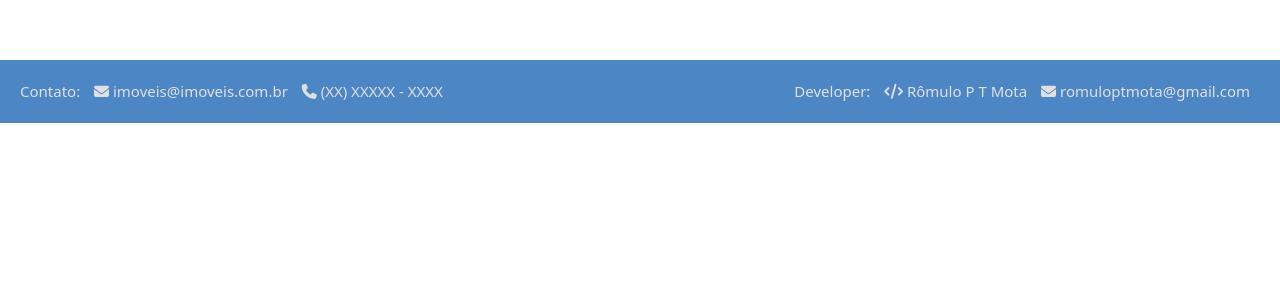
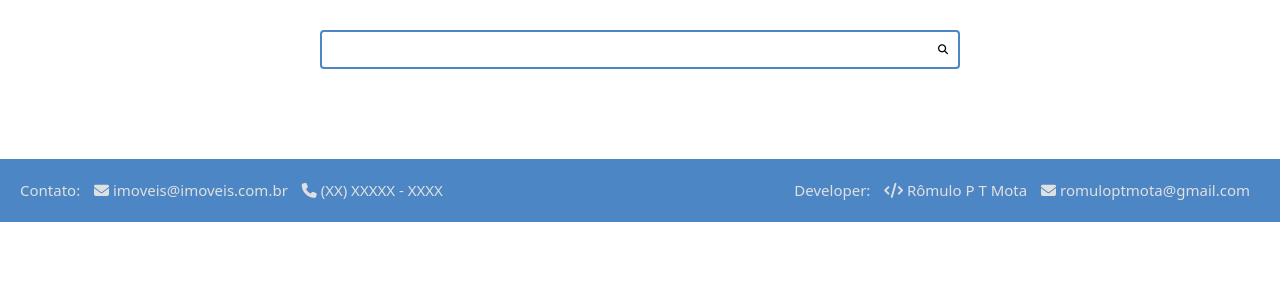
Before and after one commit to romuloptmota/sistema-imoveis, a Django app: page / in a window 1280 px wide. Shown: the part 143-443 px from the top of the page. Run offline with Django 4.2, Linux system fonts and the light colour scheme; data that the repository does not hold is empty; some libraries are stand-ins or nearby versions.

Commit message:
Criado campo search template

```diff
--- a/core/static/css/styles.css
+++ b/core/static/css/styles.css
@@ -128,6 +128,48 @@ h1,h2,h3,h4,h5,h6 {
     gap: var(--spacing-gutter-medium);
 }
 
+.search-form{
+    border: .2rem solid var(--color-debug-dark);
+    max-width: 64rem;
+    margin: 0 auto;
+    border-radius: .4rem;
+    position: relative;
+    transition: all 300ms ease-in-out;
+}
+
+.search-input,
+.search-button{
+    border: none;
+    background: none;
+    outline: none;
+    padding: 1rem;
+    transition: all 300ms ease-in-out;
+}
+
+.search-input{
+    width: 100%;
+    padding-right: 3rem;
+}
+
+.search-button{
+    position: absolute;
+    top: 0;
+    right: 0;
+}
+
+.search-button:focus{
+    outline: 1px solid var(--color-primary);
+}
+
+.search-form:focus-within {
+    border-color: var(--color-primary);
+    background-color: var(--color-white);
+}
+
+.search-form:focus-within .search-button {
+    color: var(--color-primary);
+}
+
 .properties {
     background: var(--color-gray-1);
     box-shadow: -5px 5px 15px rgba(0, 0, 0, .2);
--- a/core/templates/clientes.html
+++ b/core/templates/clientes.html
@@ -2,7 +2,7 @@
 
     {% block content %}
 
-        <! -- clientes -->
+        <!-- clientes -->
 
         <main class="main-content-container">
             <div class="main-content main-content-list container">
@@ -37,6 +37,6 @@
 
 
 
-    <! / -- clientes -->
+    <!-- / clientes -->
 
     {% endblock %}
--- a/core/templates/create.html
+++ b/core/templates/create.html
@@ -4,7 +4,7 @@
 {% block content %}
 
 
-        <! -- properties-views -->
+        <!-- properties-views -->
 
             <div class="container">
 
@@ -40,6 +40,6 @@
             </div>
 
 
-<! / -- properties-views -->
+<!-- /  properties-views -->
 
 {% endblock %}
--- a/core/templates/footer.html
+++ b/core/templates/footer.html
@@ -1,4 +1,4 @@
-<! -- footer -->
+<!-- footer -->
 
     <footer class="main-footer">
 
@@ -27,4 +27,4 @@
         </div>
     </footer>
 
-<! / -- footer -->
+<!-- / footer -->
--- a/core/templates/header.html
+++ b/core/templates/header.html
@@ -1,4 +1,4 @@
-<! -- header -->
+<!-- header -->
 
     <header class="main-header-container"> <!--container externo pagina total-->
         <div class="main-header container ">   <!--container interno-->
@@ -34,4 +34,4 @@
 
     </header>
 
-<! / -- header -->
+<!-- / header -->
--- a/core/templates/index.html
+++ b/core/templates/index.html
@@ -3,9 +3,12 @@
 
     {% block content %}
 
-        <! -- properties-views -->
+        <!-- search -->
+        {% include 'search.html' %}
+        <!-- / search -->
+
+        <!-- properties-views -->
         {% include 'properties-views.html' %}
-        <! / -- properties-views -->
-
+        <!-- / properties-views -->
 
     {% endblock %}
--- a/core/templates/properties-views.html
+++ b/core/templates/properties-views.html
@@ -1,4 +1,4 @@
-<! -- properties-views -->
+<!-- properties-views -->
 
     <main class="main-content-container">
         <div class="main-content main-content-list container">
@@ -92,4 +92,4 @@
 
     </main>
 
-<! / -- properties-views -->
+<!-- / properties-views -->
--- /dev/null
+++ b/core/templates/search.html
@@ -0,0 +1,14 @@
+<!-- search -->
+
+    <div class="search-container">
+        <div class="container">
+
+            <form action="" class="search-form" method="GET">
+                <input type="search" class="search-input" name="search" id="search">
+                <button type="submit" class="search-button"><i class="fas fa-search"></i></button>
+            </form>
+
+        </div>
+    </div>
+
+<!-- / search -->
--- a/core/views.py
+++ b/core/views.py
@@ -17,6 +17,7 @@ class IndexView(TemplateView):
         context = super(IndexView, self).get_context_data(**kwargs)
 
         context['apartamento'] = Apartamento.objects.filter(disponivel=True)
+
 
         return context
 
```
